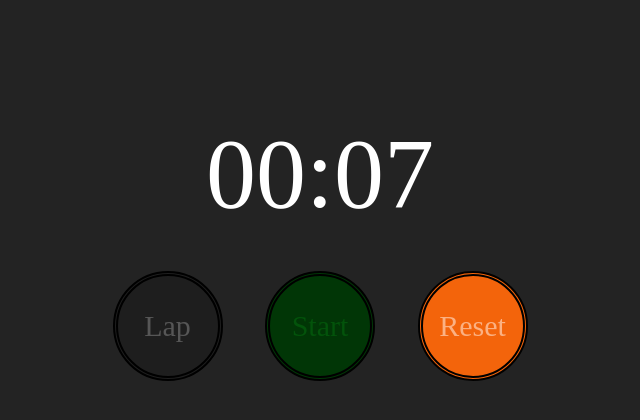
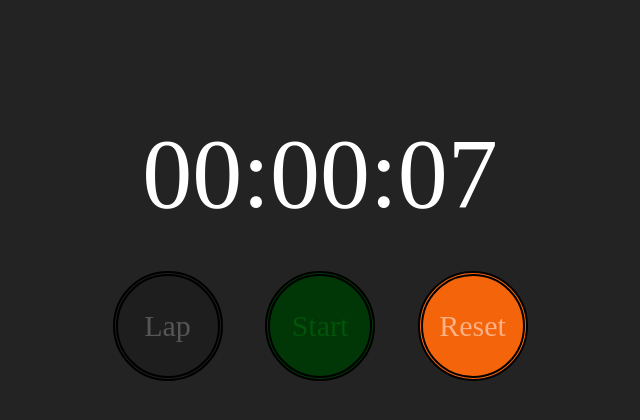
Before and after one commit to shaikwasef/react-stop_watch_apple, a React (Create React App) app: page / in a window 1280 px wide. Shown: the top 420 px of the page, without its empty margins (320-960 px from the left). Built offline with nearby package versions, Linux system fonts and the light colour scheme.

Commit message:
1 file modified

```diff
--- a/src/App.js
+++ b/src/App.js
@@ -36,7 +36,8 @@ class Timer extends React.Component{
   render(){
     const seconds = this.props.seconds ;
     const minutes = this.props.minutes;
-    const time = ('00' + minutes.toString()).slice(-2) + ':' + ('00' + seconds.toString()).slice(-2);
+    const hours = this.props.hours;
+    const time = ('00' + hours.toString()).slice(-2) + ':' + ('00' + minutes.toString()).slice(-2) + ':' + ('00' + seconds.toString()).slice(-2);
     return (
       <div id="timer" >{time}</div>
     );
@@ -60,11 +61,11 @@ class App extends React.Component {
     var minutes = this.state.minutes ;
     var hours = this.state.hours;
     seconds = seconds + 1 ;
-    if (seconds > 60){
+    if (seconds > 59){
       minutes = Math.floor(seconds/60);
       seconds  = 0 ;
     }
-    if(minutes > 60){
+    if(minutes > 59){
       hours = Math.floor(minutes/60);
       minutes = 0 ;
     }
@@ -74,7 +75,7 @@ class App extends React.Component {
   render(){
     return (
     <body>
-      <Timer seconds = {this.state.seconds} minutes = {this.state.minutes}/>
+      <Timer seconds = {this.state.seconds} minutes = {this.state.minutes} hours = {this.state.hours}/>
       <div className ="row_buttons">
         <LapButton />
         <StartButton/>
```
